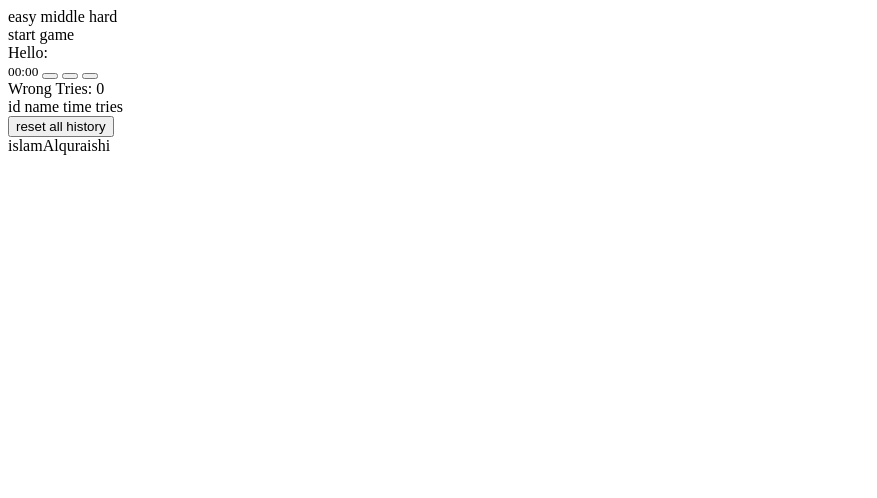
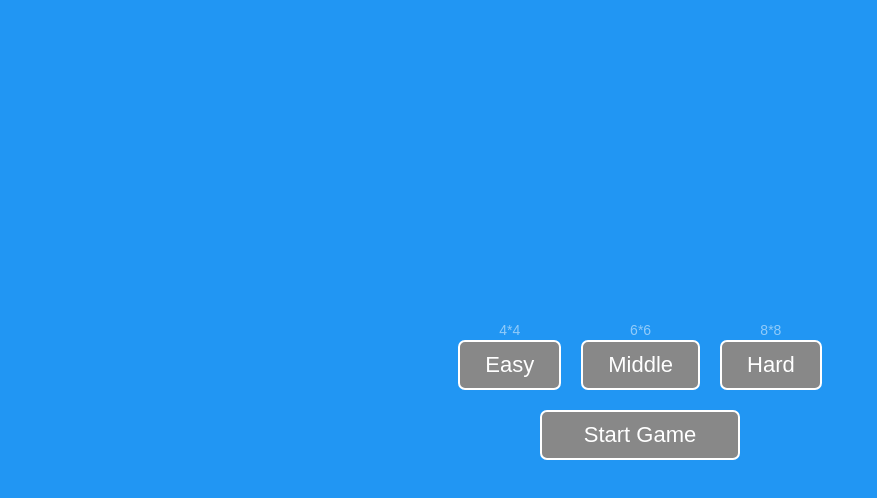
Before and after one commit to IslamAlsayed/memoryGame, a plain HTML site: page index.html in a window 1280 px wide. Shown: the whole page, without its empty margins (0-877 px from the left). Drawn offline with Linux system fonts and the light colour scheme; the site is published under a folder, as on GitHub Pages, so addresses that start at the root find nothing.

Commit message:
Update index.html

```diff
--- a/index.html
+++ b/index.html
@@ -9,9 +9,9 @@
 
     <title>Memory Game</title>
     <link rel="apple-touch-icon" href="favicon.ico" />
-    <link rel="stylesheet" href="/css/all.min.css" />
-    <link rel="stylesheet" href="/css/style.css" />
-    <link rel="manifest" href="/manifest.json" />
+    <link rel="stylesheet" href="./css/all.min.css" />
+    <link rel="stylesheet" href="./css/style.css" />
+    <link rel="manifest" href="./manifest.json" />
   </head>
 
   <body>
```
